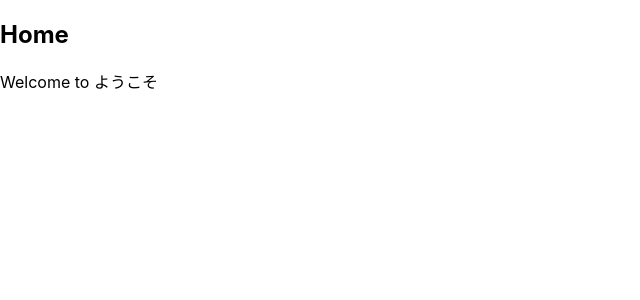
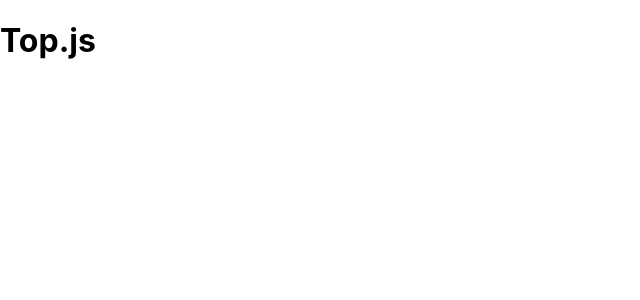
Before and after one commit to kinc-shinshu/smat-teacher-client-web, a React (Create React App) app: page / in a window 1280 px wide. Shown: the top 300 px of the page, without its empty margins (0-640 px from the left). Built offline with nearby package versions, Linux system fonts and the light colour scheme.

Commit message:
Implement routing

```diff
--- a/src/App.js
+++ b/src/App.js
@@ -1,33 +1,19 @@
 import React, { Component } from "react";
 import { BrowserRouter, Route } from "react-router-dom";
-
-const Home = () => (
-  <div>
-    <h2>Home</h2>
-    <p>Welcome to ようこそ</p>
-  </div>
-);
-const About = () => (
-  <div>
-    <h2>About</h2>
-    <p>フレンズに投票するページです</p>
-  </div>
-);
-const Friends = () => (
-  <div>
-    <h2>Friends</h2>
-    <p>ここにフレンズのリストを書きます</p>
-  </div>
-);
+import { Top } from "./screens/Top";
+import { Edit } from "./screens/Edit";
+import { Done } from "./screens/Done";
+import { List } from "./screens/List";
 
 class App extends Component {
   render() {
     return (
       <BrowserRouter>
         <div>
-          <Route exact path="/" component={Home} />
-          <Route path="/about" component={About} />
-          <Route path="/friends" component={Friends} />
+          <Route exact path="/" component={Top} />
+          <Route path="/edit" component={Edit} />
+          <Route path="/done" component={Done} />
+          <Route path="/list" component={List} />
         </div>
       </BrowserRouter>
     );
--- /dev/null
+++ b/src/screens/Done.js
@@ -0,0 +1,7 @@
+import React, { Component } from "react";
+
+export class Done extends Component {
+  render() {
+    return <h1>Done.js</h1>;
+  }
+}
--- /dev/null
+++ b/src/screens/Edit.js
@@ -0,0 +1,7 @@
+import React, { Component } from "react";
+
+export class Edit extends Component {
+  render() {
+    return <h1>Edit.js</h1>;
+  }
+}
--- /dev/null
+++ b/src/screens/List.js
@@ -0,0 +1,7 @@
+import React, { Component } from "react";
+
+export class List extends Component {
+  render() {
+    return <h1>List.js</h1>;
+  }
+}
--- /dev/null
+++ b/src/screens/Top.js
@@ -0,0 +1,7 @@
+import React, { Component } from "react";
+
+export class Top extends Component {
+  render() {
+    return <h1>Top.js</h1>;
+  }
+}
```
